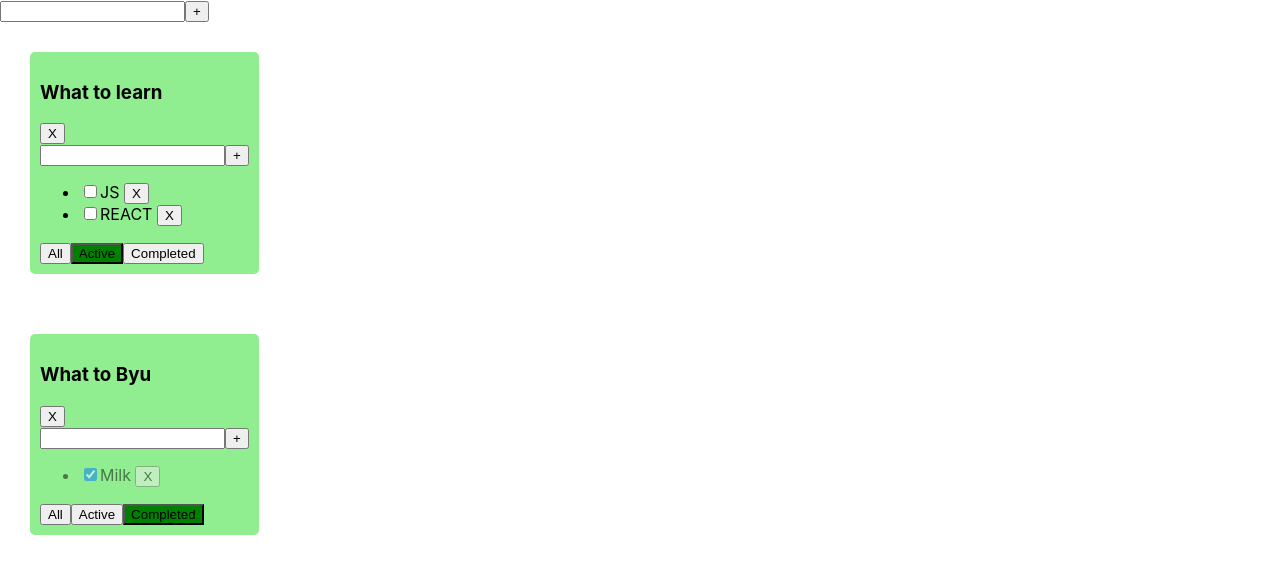
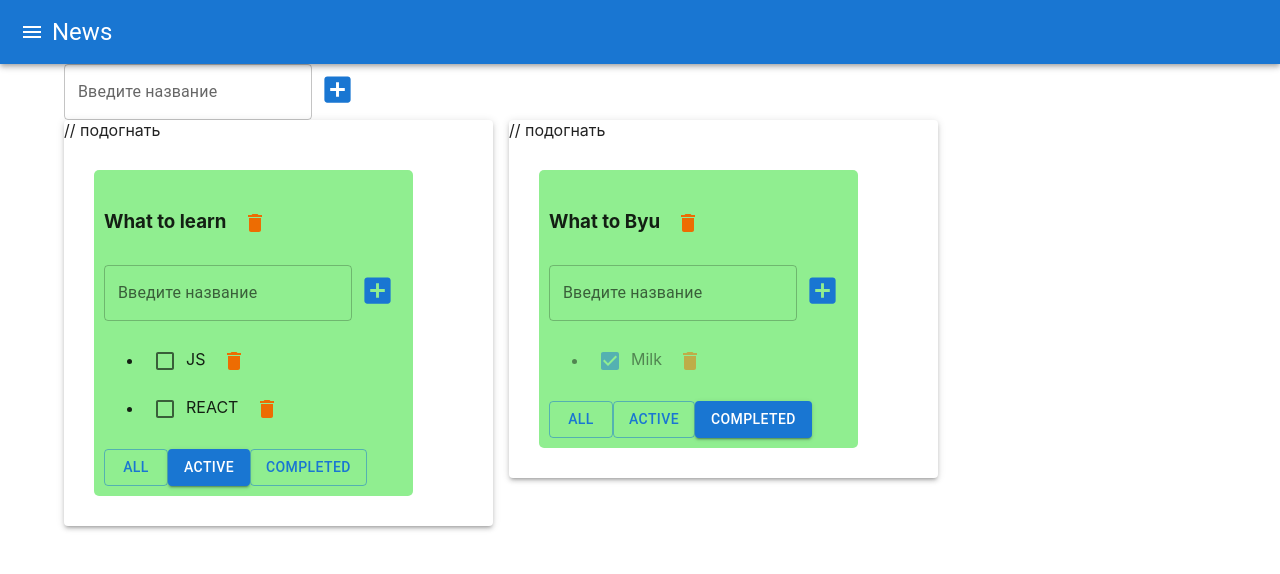
Before and after one commit to ArtemSorokin/ToDopovtor, a React (Create React App) app: page / in a window 1280 px wide. Shown: the top 574 px of the page. Built offline with nearby package versions, Linux system fonts and the light colour scheme.

Commit message:
Добавлен матриал ЮАЙ

```diff
--- a/package.json
+++ b/package.json
@@ -3,6 +3,10 @@
   "version": "0.1.0",
   "private": true,
   "dependencies": {
+    "@emotion/react": "^11.11.0",
+    "@emotion/styled": "^11.11.0",
+    "@mui/icons-material": "^5.11.16",
+    "@mui/material": "^5.12.3",
     "@testing-library/jest-dom": "^5.16.5",
     "@testing-library/react": "^13.4.0",
     "@testing-library/user-event": "^13.5.0",
--- a/src/AddItemFormPropsType.tsx
+++ b/src/AddItemFormPropsType.tsx
@@ -1,4 +1,6 @@
 import React, {ChangeEvent, FC, KeyboardEvent, useState} from "react";
+import {Button, IconButton, TextField} from "@mui/material";
+import AddBoxIcon from '@mui/icons-material/AddBox';
 
 export type AddItemFormPropsType = {
     addItem: (title: string) => void
@@ -7,10 +9,10 @@ export type AddItemFormPropsType = {
 
 export const AddItemForm:FC<AddItemFormPropsType> =(props)=>{
     let [inpTaskValue, setInpTaskValue] = useState('')
-    let [errorForTaskTitle, setErrorForTaskTitle] = useState(false)
+    let [errorForTaskTitle, setErrorForTaskTitle] = useState('')
 
     const changeInputValueHandler = (e: ChangeEvent<HTMLInputElement>)=> {
-        setErrorForTaskTitle(false)
+        setErrorForTaskTitle('')
         setInpTaskValue(e.currentTarget.value)
     }
     const onKeyPressHandler = (e: KeyboardEvent<HTMLInputElement>)=>{
@@ -18,7 +20,7 @@ export const AddItemForm:FC<AddItemFormPropsType> =(props)=>{
             if(inpTaskValue.trim() !== ''){
                 props.addItem(inpTaskValue)
                 setInpTaskValue('')
-            } else setErrorForTaskTitle(true)
+            } else setErrorForTaskTitle("Title is required")
         }
     }
     const addTaskValueToState = (value:string)=>{
@@ -26,16 +28,21 @@ export const AddItemForm:FC<AddItemFormPropsType> =(props)=>{
             props.addItem(value);
             setInpTaskValue('')
         } else
-            setErrorForTaskTitle(true)
+            setErrorForTaskTitle("Title is required")
         return
     }
     return(
-        <div className= {errorForTaskTitle? 'error': ''} >
-            <input value={inpTaskValue} onChange={changeInputValueHandler}
+        <div  >
+            <TextField variant={'outlined'}
+                       label={'Введите название'}
+                       value={inpTaskValue} onChange={changeInputValueHandler}
                    onKeyPress={onKeyPressHandler }
+                       error={!!errorForTaskTitle}
+                       helperText={!!errorForTaskTitle ? errorForTaskTitle : ''}
             />
-            <button onClick={() => addTaskValueToState(inpTaskValue)}>+</button>
-            {errorForTaskTitle &&<div className='errorMessage'>Title is required</div> }
+            <IconButton onClick={() => addTaskValueToState(inpTaskValue)}   color={"primary"}>
+                < AddBoxIcon fontSize={'large'} />
+            </IconButton>
         </div>
     )
 }
--- a/src/App.tsx
+++ b/src/App.tsx
@@ -4,6 +4,8 @@ import {TaskType, Todolist} from "./Todolist";
 import {v1} from "uuid";
 import {AddItemForm} from "./AddItemFormPropsType";
 import * as cluster from "cluster";
+import {AppBar, Container, Grid, IconButton, Paper, Toolbar, Typography} from "@mui/material";
+import {Menu} from "@mui/icons-material";
 
 export type FilterValueTypes = 'All' | 'ACTIVE' | 'COMPLETED'
 type TodolistType = {
@@ -94,9 +96,9 @@ function App() {
         } else return
 
     }
-    const changeTodoTitleValueHandler = (title: string, todoId:string)=>{
+    const changeTodoTitleValueHandler = (title: string, todoId: string) => {
         let todo = todolists.find(td => td.id === todoId)
-        if(todo) {
+        if (todo) {
             todo.title = title
             setTodolists([...todolists])
         }
@@ -105,7 +107,24 @@ function App() {
 
     return (
         <div>
+
+            <AppBar position={'static'} >
+                <Toolbar>
+                    <IconButton edge={'start'} color={'inherit'} aria-label={'menu'}>
+                        <Menu/>
+                    </IconButton>
+                    <Typography variant='h5'>
+                        News
+                    </Typography>
+                </Toolbar>
+
+            </AppBar>
+            <Container fixed>
+                <Grid container style={ {padding: '30 px'} }>
                     <AddItemForm addItem={addTodoList}/>
+                </Grid>
+
+                <Grid container spacing={2}>
                     {todolists.map((tl) => {
 
                         let taskForTodolist = tasks[tl.id]
@@ -116,7 +135,10 @@ function App() {
                             taskForTodolist = taskForTodolist.filter((t) => t.isDone)
                         }
 
-                return (<Todolist
+                        return (
+                            <Grid item>
+                                <Paper elevation={3}> // подогнать
+                                    <Todolist
                                         key={tl.id}
                                         id={tl.id}
                                         title={tl.title} tasks={taskForTodolist}
@@ -126,11 +148,18 @@ function App() {
                                         changeTitleValueHandler={changeTitleValueHandler}
                                         changeTodoTitleValueHandler={changeTodoTitleValueHandler}
                                     />
+                                </Paper>
+
+                            </Grid>
+
                         )
 
                     })}
+                </Grid>
 
+            </Container>
         </div>
+
 
     );
 }
--- a/src/EditableSpan.tsx
+++ b/src/EditableSpan.tsx
@@ -1,4 +1,5 @@
 import React, {ChangeEvent, FC, useState} from "react";
+import {TextField} from "@mui/material";
 
 export type EditableSpanPropsType = {
     title: string
@@ -27,7 +28,7 @@ export const EditableSpan: FC<EditableSpanPropsType> = (props) => {
 
 
     return (
-        editableMode ?<input value={esInputValue} autoFocus onBlur={DisactivetedEditMode} onChange={ChangeTitleHeandler}/>  : <span onDoubleClick={activetedEditMode}  >{props.title} </span>
+        editableMode ?<TextField value={esInputValue} autoFocus onBlur={DisactivetedEditMode} onChange={ChangeTitleHeandler}/>  : <span onDoubleClick={activetedEditMode}  >{props.title} </span>
 
     )
 }
--- a/src/Todolist.tsx
+++ b/src/Todolist.tsx
@@ -1,7 +1,9 @@
-import React, {FC, MouseEvent} from "react";
+import React, {ChangeEvent, FC, MouseEvent} from "react";
 import {FilterValueTypes} from "./App";
 import {AddItemForm} from "./AddItemFormPropsType";
 import {EditableSpan} from "./EditableSpan";
+import {Button, Checkbox, IconButton} from "@mui/material";
+import {Delete} from "@mui/icons-material";
 
 
 type TodolistPropsType = {
@@ -50,14 +52,17 @@ export const Todolist: FC<TodolistPropsType> = (props) => {
             <div className= 'todolist' >
 <h3>
     <EditableSpan title={props.title} changeTitleValueHandler={changeTodoTitleValueHandler}/>
+    <IconButton aria-label="delete" size="large" >
+        <Delete onClick={()=>removeTodolist(props.id)} color={'warning'}/>
+    </IconButton>
 </h3>
-                <button onClick={()=>removeTodolist(props.id)}> X </button>
+
 
                 <AddItemForm addItem={addTask}/>
                 <ul>
                     {
                         props.tasks.map((task) => {
-                            const ChangeTaskCheck = (e:MouseEvent<HTMLInputElement>)=>{
+                            const ChangeTaskCheck = (e:ChangeEvent<HTMLInputElement>)=>{
                                 props.checkTask(task.id , e.currentTarget.checked, props.id)
                             }
 
@@ -67,34 +72,36 @@ export const Todolist: FC<TodolistPropsType> = (props) => {
                                const removeTaskHandler = ()=> {  removeTask(task.id, props.id)}
                             return (
                                 <li key={task.id}  className={task.isDone? 'isDone': ' '}>
-                                    <input type="checkbox" checked={task.isDone} onClick={ChangeTaskCheck}/>
+
+                                    <Checkbox checked={task.isDone} onChange={ChangeTaskCheck}/>
                                   <EditableSpan title={task.taskTitle} changeTitleValueHandler={changeTitleValueHandler}/>
-                                    <button onClick={removeTaskHandler} >X
-                                    </button>
+
+                                    <IconButton aria-label="delete" size="large" >
+                                        <Delete onClick={removeTaskHandler} color={'warning'}/>
+                                    </IconButton>
                                 </li>
                             )
                         })
                     }
                 </ul>
                 <div>
-                    <button
-                        className={props.filter === 'All'? "filterButton" : ' '}
+                    <Button variant={(props.filter === 'All')? "contained" : 'outlined'}
                         onClick={() => {
                         changeFilterValue('All' , props.id)
                     }}>All
-                    </button>
-                    <button
-                        className={props.filter === 'ACTIVE'? "filterButton" : ''}
+                    </Button>
+                    <Button
+                        variant={props.filter === 'ACTIVE'? "contained" : 'outlined'}
                         onClick={() => {
                         changeFilterValue('ACTIVE', props.id)
                     }}>Active
-                    </button>
-                    <button
-                        className={props.filter === 'COMPLETED'? "filterButton" : ''}
+                    </Button>
+                    <Button
+                        variant={props.filter === 'COMPLETED'? "contained" : 'outlined'}
                         onClick={() => {
                         changeFilterValue('COMPLETED', props.id)
                     }}>Completed
-                    </button>
+                    </Button>
                 </div>
             </div>
         </div>
```
Also changed, not shown: 1 other file (tests, documents, lock files or other folders). Lines whose indentation alone changed are shown as unchanged.
